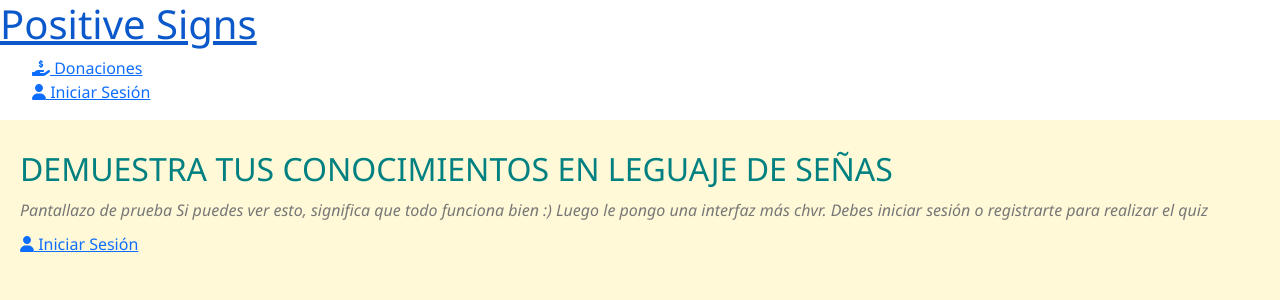
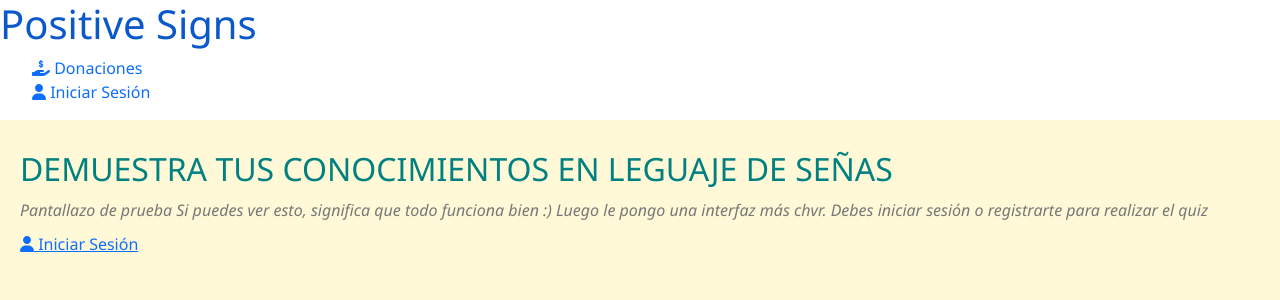
Before and after one commit to Liz2001/Ing-Software-se-as, a React (Create React App) app in the folder client/: page / in a window 1280 px wide. Shown: the top 300 px of the page. Built offline with nearby package versions, Linux system fonts and the light colour scheme.

Commit message:
se eliminó el subrayado de los 'Link' del header

```diff
--- a/client/src/components/header/Header.js
+++ b/client/src/components/header/Header.js
@@ -35,14 +35,14 @@ function Header() {
   return (
     <header>
       <div className='logo'>
-        <h1><Link to='/'>Positive Signs</Link></h1>
+        <h1><Link to='/' style={{ textDecoration:'none' }}>Positive Signs</Link></h1>
       </div>
       <ul style={transForm}>
-        <li><Link to='/'><FontAwesomeIcon icon='fa-solid fa-hand-holding-dollar' /> Donaciones</Link></li>
+        <li><Link to='/' style={{ textDecoration:'none' }}><FontAwesomeIcon icon='fa-solid fa-hand-holding-dollar' /> Donaciones</Link></li>
         {
           isLogged
             ? userLink()
-            : <li><Link to='/login'><FontAwesomeIcon icon='fa-solid fa-user' /> Iniciar Sesión</Link></li>
+            : <li><Link to='/login' style={{ textDecoration:'none' }}><FontAwesomeIcon icon='fa-solid fa-user' /> Iniciar Sesión</Link></li>
         }
       </ul>
     </header>
```
